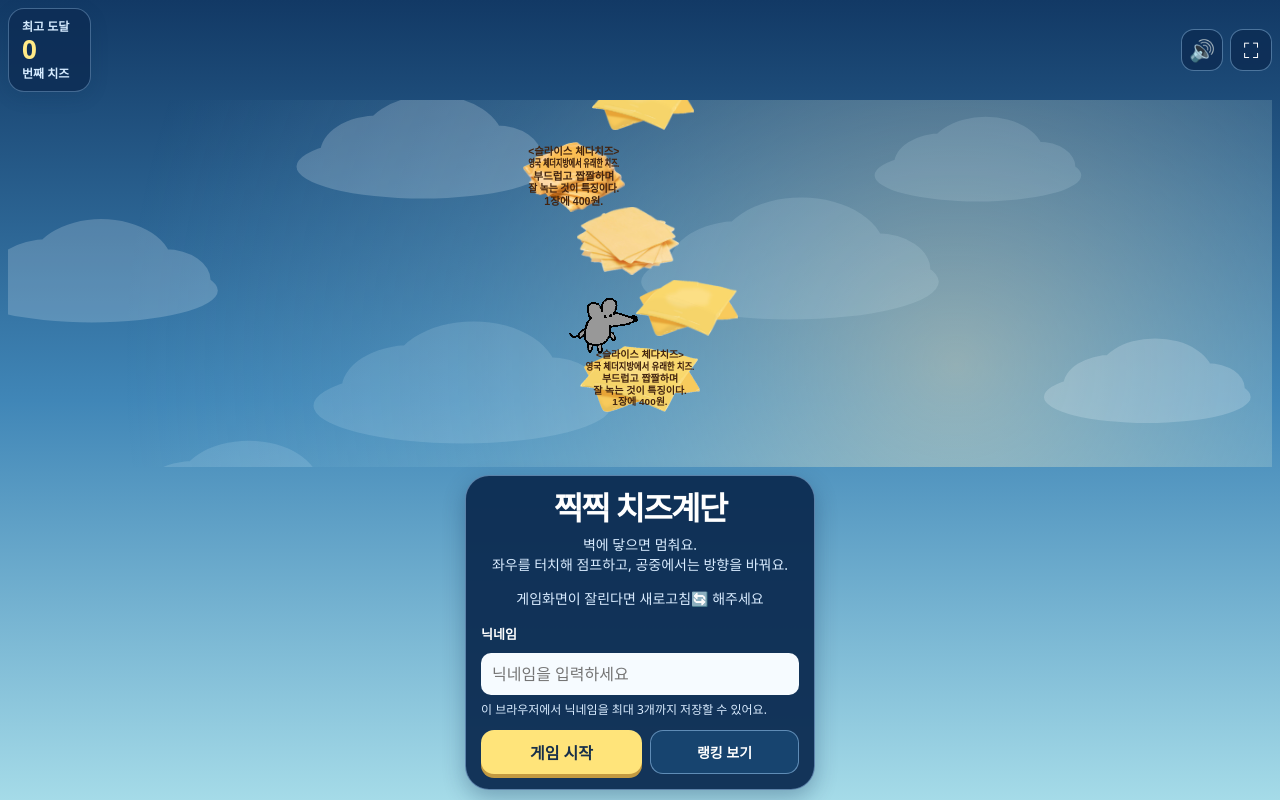
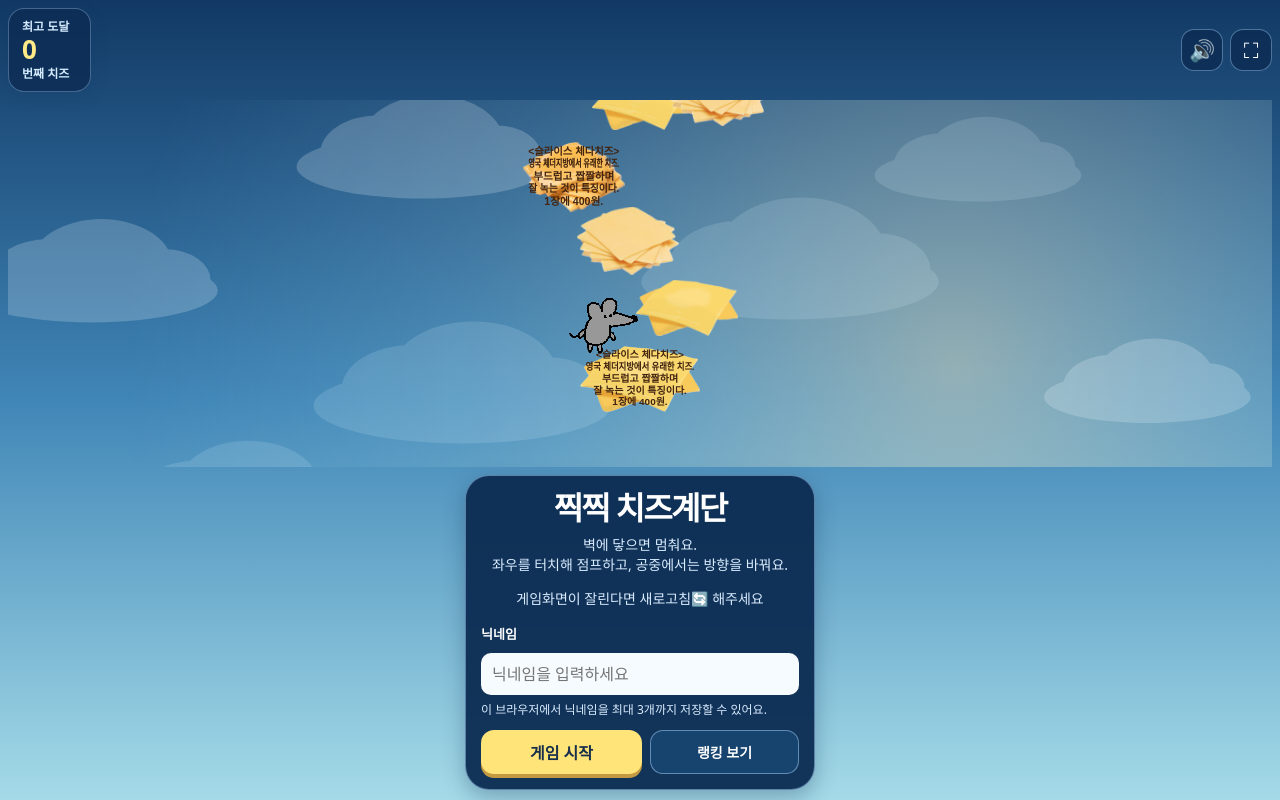
Before and after one commit to ox0626-dev/cheese-stairs, a plain HTML site: page index.html in a window 1280 px wide. Drawn offline with Linux system fonts and the light colour scheme; no server answers.

Commit message:
Make adjacent stair pair skippable by a jump

```diff
--- a/index.html
+++ b/index.html
@@ -335,7 +335,7 @@ const flights = [
     {gap:94,x:.50},
   ],
   [
-    {gap:101,x:.80},
+    {gap:22,x:.80,skipPair:true},
     {gap:74,x:.81,extra:{x:.28,below:16}},
     {gap:112,x:.50},
     {gap:88,x:.26},
@@ -588,7 +588,7 @@ function addPlatforms() {
     const gruyere = level > LAST_EMMENTAL_STEP && level <= LAST_GRUYERE_STEP;
     const maxGap = gruyere ? MAX_GRUYERE_STEP_GAP : MAX_STEP_GAP;
     const lateDifficulty = lateDifficultyAt(level);
-    lastHeight += stackedCheddar ? STACKED_CHEDDAR_GAP
+    lastHeight += stackedCheddar ? STACKED_CHEDDAR_GAP : step.skipPair ? step.gap
       : Math.min(step.gap + extraGap, maxGap) + 8 * lateDifficulty;
     addStepPlatforms(step);
     if (stepIndex === flight.length) {
```
